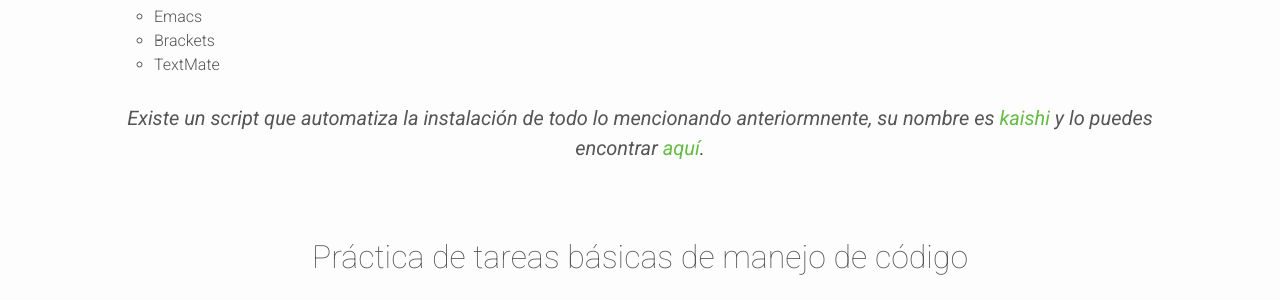
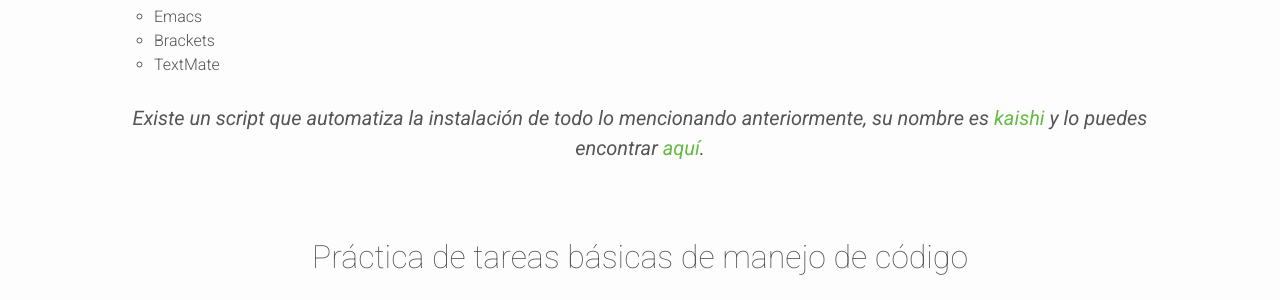
Before and after one commit to hackerschoolmty/prework, a Jekyll site: the page built from index.html, in a window 1280 px wide and 900 px high, scrolled down 1852 px. Shown: the part 154-454 px from the top of the window. Built offline with Jekyll 4.4.1, drawn with Linux system fonts in a browser that asks for light colours.

Commit message:
Fixes typo error

```diff
--- a/index.html
+++ b/index.html
@@ -161,7 +161,7 @@ layout: default
 
   </div>
 
-  <p class="row kaishi-hint">Existe un script que automatiza la instalación de todo lo mencionando anteriormnente, su nombre es <a href="https://github.com/IcaliaLabs/kaishi">kaishi</a> y lo puedes encontrar <a href="https://github.com/IcaliaLabs/kaishi">aquí</a>.</p>
+  <p class="row kaishi-hint">Existe un script que automatiza la instalación de todo lo mencionando anteriormente, su nombre es <a href="https://github.com/IcaliaLabs/kaishi">kaishi</a> y lo puedes encontrar <a href="https://github.com/IcaliaLabs/kaishi">aquí</a>.</p>
 
 
   <div class="row">
```
Also changed, not shown: Gemfile.lock.
